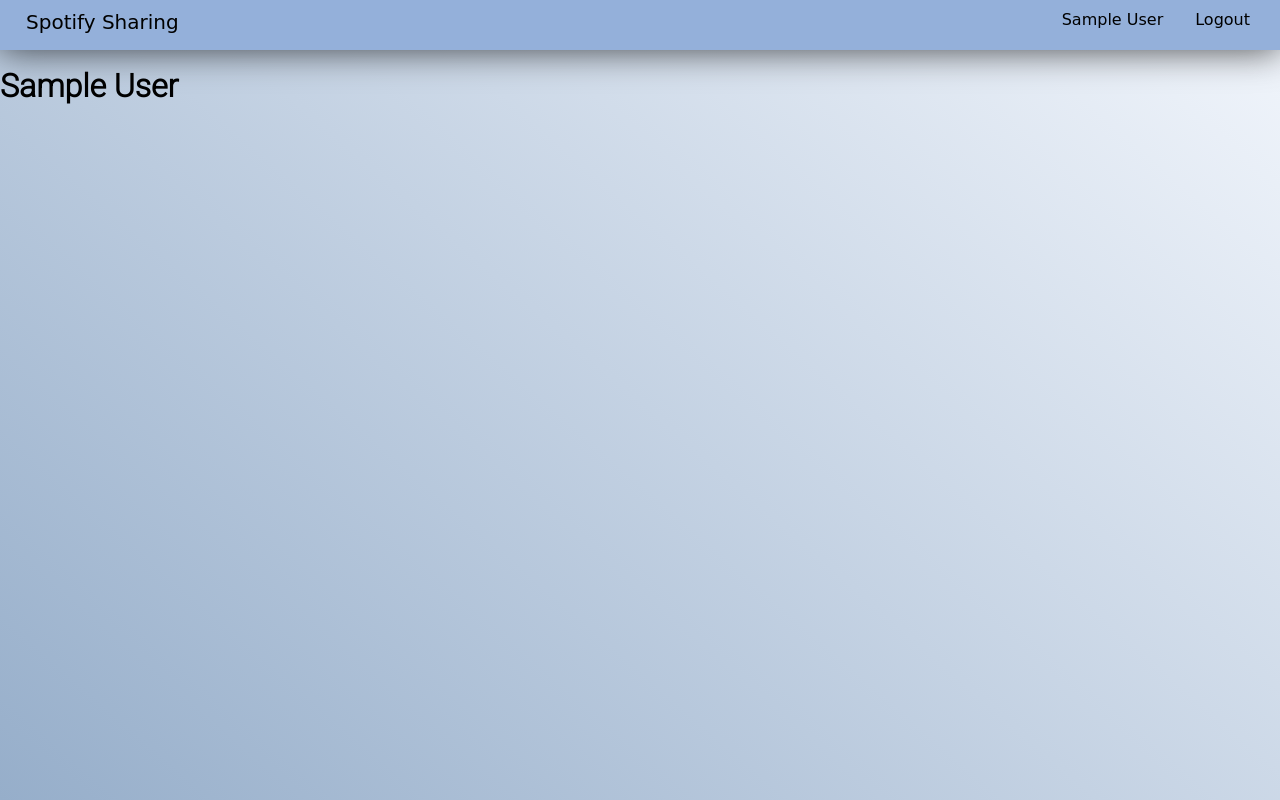
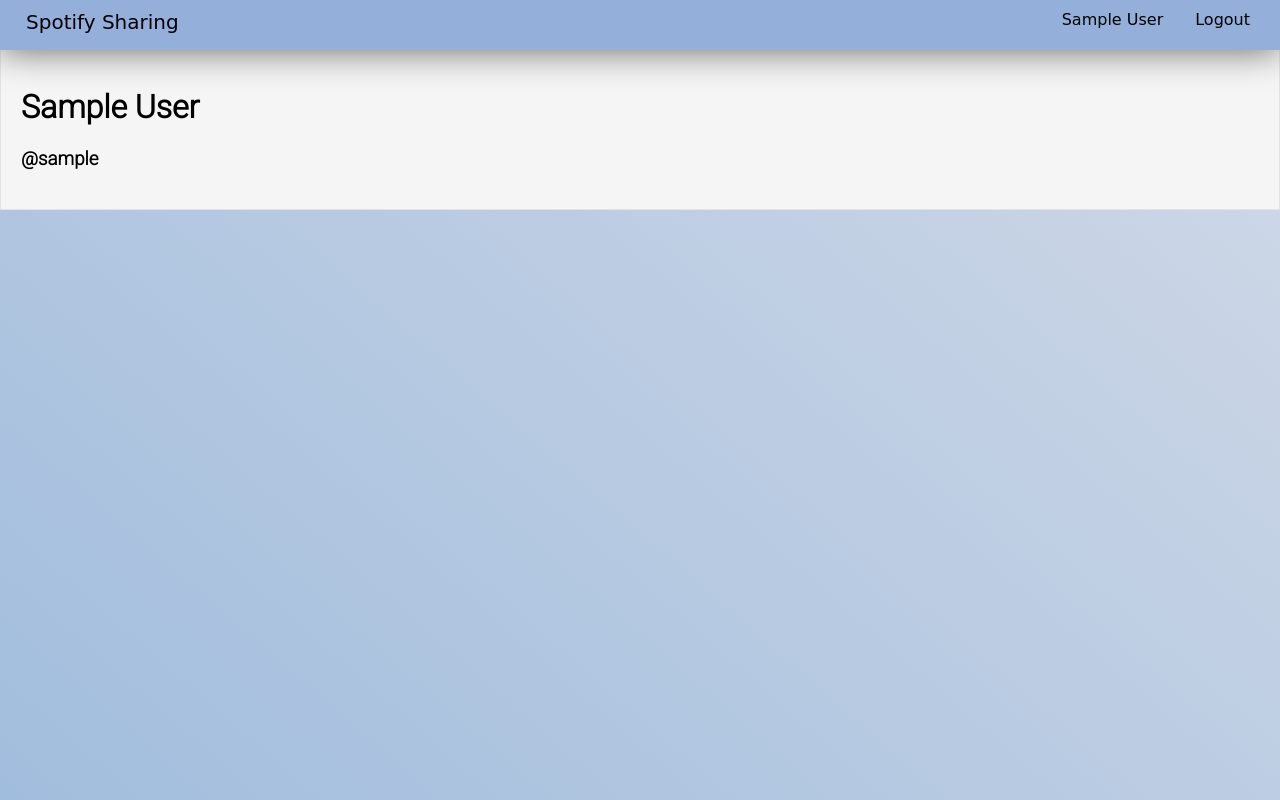
Before and after one commit to cwayr/spotify-sharing, a Flask app: page /user/1 in a window 1280 px wide. Run offline with Flask 2, Linux system fonts and the light colour scheme; a user stored in the database is signed in; tables that the repository leaves empty hold one stand-in row (values such as "Sample post"); some web fonts are replaced.

Commit message:
display user details

```diff
--- a/static/app.css
+++ b/static/app.css
@@ -7,8 +7,8 @@
   background: rgb(182, 195, 211);
   background: linear-gradient(
     41deg,
-    rgb(150, 174, 202) 0%,
-    rgb(242, 246, 252) 100%
+    rgb(161, 189, 221) 0%,
+    rgb(209, 217, 231) 100%
   );
   background-attachment: fixed;
 }
--- a/static/header.css
+++ b/static/header.css
@@ -10,9 +10,10 @@
   height: 30px;
   padding: 10px;
   overflow: hidden;
-  box-shadow: 0 0 36px 0 rgba(0, 0, 0, 0.7);
-  -webkit-box-shadow: 0 0 36px 0 rgba(0, 0, 0, 0.7);
-  -moz-box-shadow: 0 0 36px 0 rgba(0, 0, 0, 0.7);
+  box-shadow: 0 0 36px 0 rgba(0, 0, 0, 0.6);
+  -webkit-box-shadow: 0 0 36px 0 rgba(0, 0, 0, 0.6);
+  -moz-box-shadow: 0 0 36px 0 rgba(0, 0, 0, 0.6);
+  z-index: 1;
 }
 
 .header-right {
--- a/static/user.css
+++ b/static/user.css
@@ -0,0 +1,6 @@
+.user-details {
+  background: #f5f5f5;
+  border: 1px solid #e3e3e3;
+  margin-bottom: 20px;
+  padding: 20px;
+}
--- a/templates/user_page/user-page.html
+++ b/templates/user_page/user-page.html
@@ -1,11 +1,12 @@
 {% extends 'header.html' %}
-<!--  -->
-<!-- {% block title %} {{ user.username }} {% endblock %} -->
 <!--  -->
 {% block morestyle %}
 <link rel="stylesheet" href="/static/user.css" />
 {% endblock %}
 <!--  -->
 {% block morecontent %}
-<h1>{{ user.full_name }}</h1>
+<div class="user-details">
+  <h1>{{ user.full_name }}</h1>
+  <h3>@{{ user.username }}</h3>
+</div>
 {% endblock %}
```
